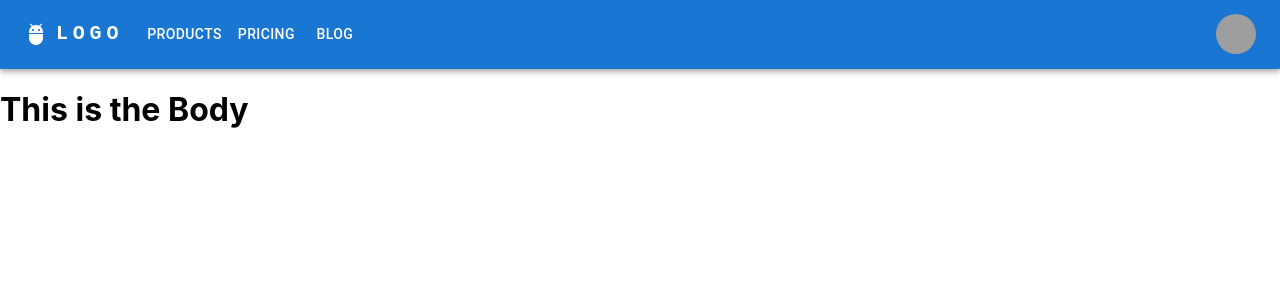
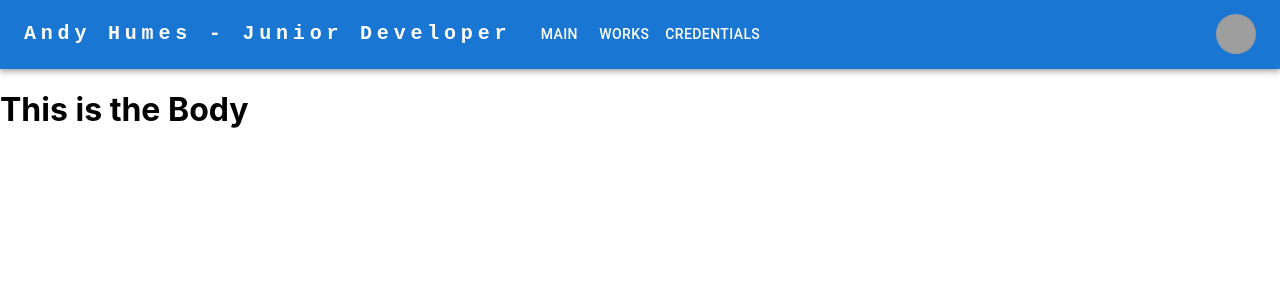
Before and after one commit to humesandrew/andyhumesportfolio, a React (Create React App) app: page / in a window 1280 px wide. Shown: the top 300 px of the page. Built offline with nearby package versions, Linux system fonts and the light colour scheme; grey boxes are pictures that could not be loaded.

Commit message:
trying to add icons

```diff
--- a/src/App.js
+++ b/src/App.js
@@ -1,5 +1,5 @@
 import * as React from 'react';
-import Button from '@mui/material/Button';
+
 
 import TopApp from './components/topapp/TopApp';
 
--- a/src/components/topapp/TopApp.js
+++ b/src/components/topapp/TopApp.js
@@ -1,20 +1,20 @@
-import * as React from 'react';
-import AppBar from '@mui/material/AppBar';
-import Box from '@mui/material/Box';
-import Toolbar from '@mui/material/Toolbar';
-import IconButton from '@mui/material/IconButton';
-import Typography from '@mui/material/Typography';
-import Menu from '@mui/material/Menu';
-import MenuIcon from '@mui/icons-material/Menu';
-import Container from '@mui/material/Container';
-import Avatar from '@mui/material/Avatar';
-import Button from '@mui/material/Button';
-import Tooltip from '@mui/material/Tooltip';
-import MenuItem from '@mui/material/MenuItem';
-import AdbIcon from '@mui/icons-material/Adb';
+import * as React from "react";
+import AppBar from "@mui/material/AppBar";
+import Box from "@mui/material/Box";
+import Toolbar from "@mui/material/Toolbar";
+import IconButton from "@mui/material/IconButton";
+import Typography from "@mui/material/Typography";
+import Menu from "@mui/material/Menu";
+import MenuIcon from "@mui/icons-material/Menu";
+import Container from "@mui/material/Container";
+import Avatar from "@mui/material/Avatar";
+import Button from "@mui/material/Button";
+import Tooltip from "@mui/material/Tooltip";
+import MenuItem from "@mui/material/MenuItem";
+import EmailIcon from "@mui/icons-material/Email";
 
-const pages = ['Products', 'Pricing', 'Blog'];
-const settings = ['Profile', 'Account', 'Dashboard', 'Logout'];
+const pages = ["Main", "Works", "Credentials"];
+const settings = ["Main", "Works", "Credentials"];
 
 const TopApp = () => {
   const [anchorElNav, setAnchorElNav] = React.useState(null);
@@ -36,10 +36,10 @@ const TopApp = () => {
   };
 
   return (
+    <div>
       <AppBar position="static">
         <Container maxWidth="xl">
           <Toolbar disableGutters>
-          <AdbIcon sx={{ display: { xs: 'none', md: 'flex' }, mr: 1 }} />
             <Typography
               variant="h6"
               noWrap
@@ -47,18 +47,18 @@ const TopApp = () => {
               href="/"
               sx={{
                 mr: 2,
-              display: { xs: 'none', md: 'flex' },
-              fontFamily: 'monospace',
+                display: { xs: "none", md: "flex" },
+                fontFamily: "monospace",
                 fontWeight: 700,
-              letterSpacing: '.3rem',
-              color: 'inherit',
-              textDecoration: 'none',
+                letterSpacing: ".3rem",
+                color: "inherit",
+                textDecoration: "none",
               }}
             >
-            LOGO
+              Andy Humes - Junior Developer
             </Typography>
 
-          <Box sx={{ flexGrow: 1, display: { xs: 'flex', md: 'none' } }}>
+            <Box sx={{ flexGrow: 1, display: { xs: "flex", md: "none" } }}>
               <IconButton
                 size="large"
                 aria-label="account of current user"
@@ -73,18 +73,18 @@ const TopApp = () => {
                 id="menu-appbar"
                 anchorEl={anchorElNav}
                 anchorOrigin={{
-                vertical: 'bottom',
-                horizontal: 'left',
+                  vertical: "bottom",
+                  horizontal: "left",
                 }}
                 keepMounted
                 transformOrigin={{
-                vertical: 'top',
-                horizontal: 'left',
+                  vertical: "top",
+                  horizontal: "left",
                 }}
                 open={Boolean(anchorElNav)}
                 onClose={handleCloseNavMenu}
                 sx={{
-                display: { xs: 'block', md: 'none' },
+                  display: { xs: "block", md: "none" },
                 }}
               >
                 {pages.map((page) => (
@@ -94,7 +94,7 @@ const TopApp = () => {
                 ))}
               </Menu>
             </Box>
-          <AdbIcon sx={{ display: { xs: 'flex', md: 'none' }, mr: 1 }} />
+
             <Typography
               variant="h5"
               noWrap
@@ -102,23 +102,23 @@ const TopApp = () => {
               href=""
               sx={{
                 mr: 2,
-              display: { xs: 'flex', md: 'none' },
+                display: { xs: "flex", md: "none" },
                 flexGrow: 1,
-              fontFamily: 'monospace',
+                fontFamily: "monospace",
                 fontWeight: 700,
-              letterSpacing: '.3rem',
-              color: 'inherit',
-              textDecoration: 'none',
+                letterSpacing: ".3rem",
+                color: "inherit",
+                textDecoration: "none",
               }}
             >
-            LOGO
+              Andy Humes - Junior Dev
             </Typography>
-          <Box sx={{ flexGrow: 1, display: { xs: 'none', md: 'flex' } }}>
+            <Box sx={{ flexGrow: 1, display: { xs: "none", md: "flex" } }}>
               {pages.map((page) => (
                 <Button
                   key={page}
                   onClick={handleCloseNavMenu}
-                sx={{ my: 2, color: 'white', display: 'block' }}
+                  sx={{ my: 2, color: "white", display: "block" }}
                 >
                   {page}
                 </Button>
@@ -127,22 +127,23 @@ const TopApp = () => {
 
             <Box sx={{ flexGrow: 0 }}>
               <Tooltip title="Open settings">
+
                 <IconButton onClick={handleOpenUserMenu} sx={{ p: 0 }}>
                   <Avatar alt="Remy Sharp" src="/static/images/avatar/2.jpg" />
                 </IconButton>
               </Tooltip>
               <Menu
-              sx={{ mt: '45px' }}
+                sx={{ mt: "45px" }}
                 id="menu-appbar"
                 anchorEl={anchorElUser}
                 anchorOrigin={{
-                vertical: 'top',
-                horizontal: 'right',
+                  vertical: "top",
+                  horizontal: "right",
                 }}
                 keepMounted
                 transformOrigin={{
-                vertical: 'top',
-                horizontal: 'right',
+                  vertical: "top",
+                  horizontal: "right",
                 }}
                 open={Boolean(anchorElUser)}
                 onClose={handleCloseUserMenu}
@@ -157,6 +158,7 @@ const TopApp = () => {
           </Toolbar>
         </Container>
       </AppBar>
+    </div>
   );
 };
 export default TopApp;
```
Lines whose indentation alone changed are shown as unchanged.
